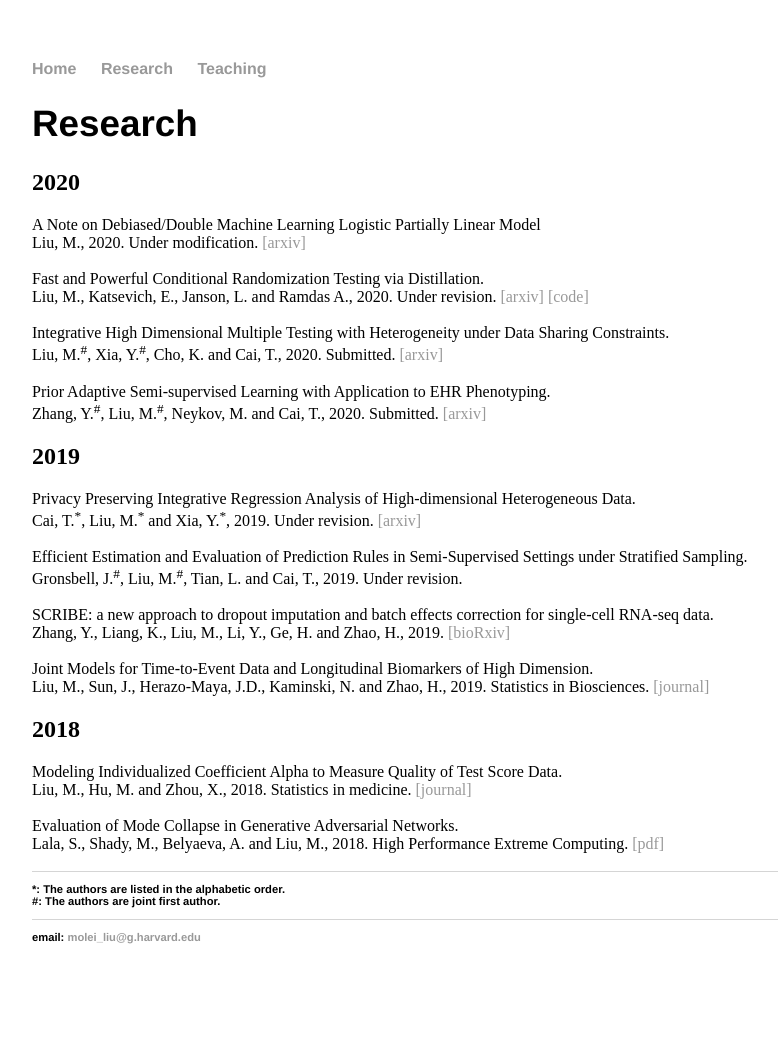
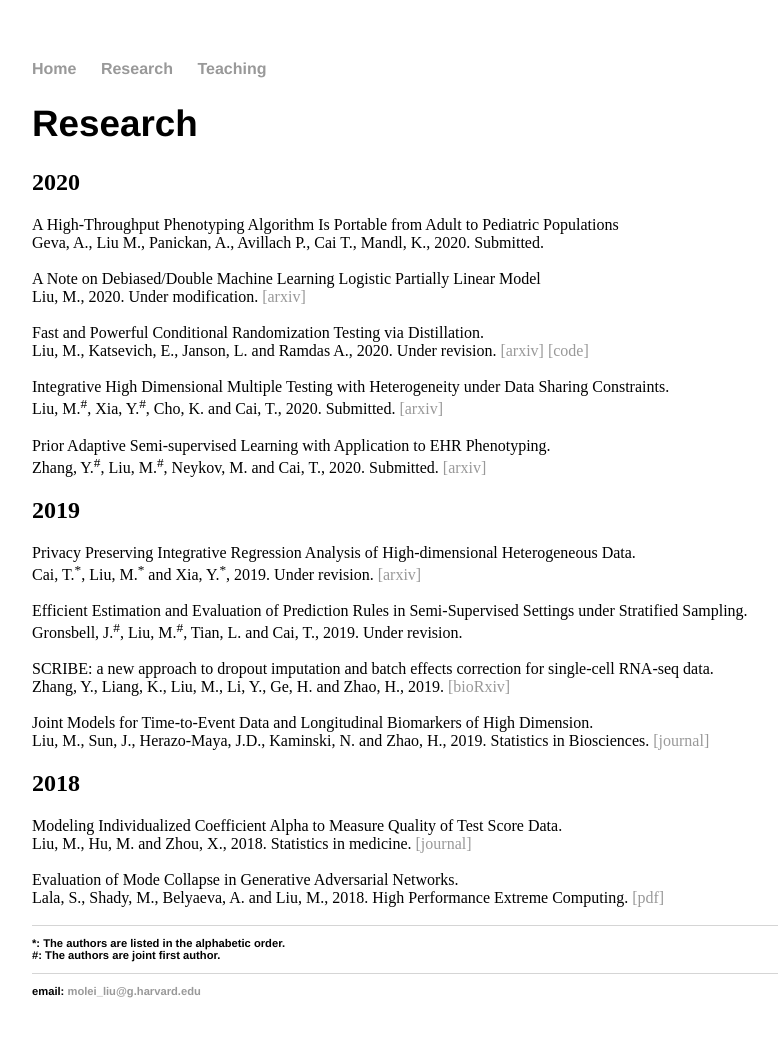
Before and after one commit to moleibobliu/moleibobliu.github.io, a Jekyll site: the page built from pub/index.html, in a window 1280 px wide. Shown: the whole page, without its empty margins (160-938 px from the left). Built offline with Jekyll 4.4.1, drawn with Linux system fonts in a browser that asks for light colours; before the commit the page ends 1003 px from its top, so only the background shows below that.

Commit message:
Update index.html

```diff
--- a/pub/index.html
+++ b/pub/index.html
@@ -6,7 +6,11 @@ title: Molei Liu
 	<h1> Research </h1>
 	<h2> 2020 </h2>
 
-	A Note on Debiased/Double Machine Learning Logistic Partially Linear Model
+	A High-Throughput Phenotyping Algorithm Is Portable from Adult to Pediatric Populations
+	<br \>  Geva, A., Liu M., Panickan, A., Avillach P., Cai T., Mandl, K., 2020. Submitted.
+	<br \>
+
+	<br \>  A Note on Debiased/Double Machine Learning Logistic Partially Linear Model
 	<br \>  Liu, M., 2020. Under modification. <a href="https://arxiv.org/abs/2008.12467"> [arxiv] </a>
 	<br \>
 
```
